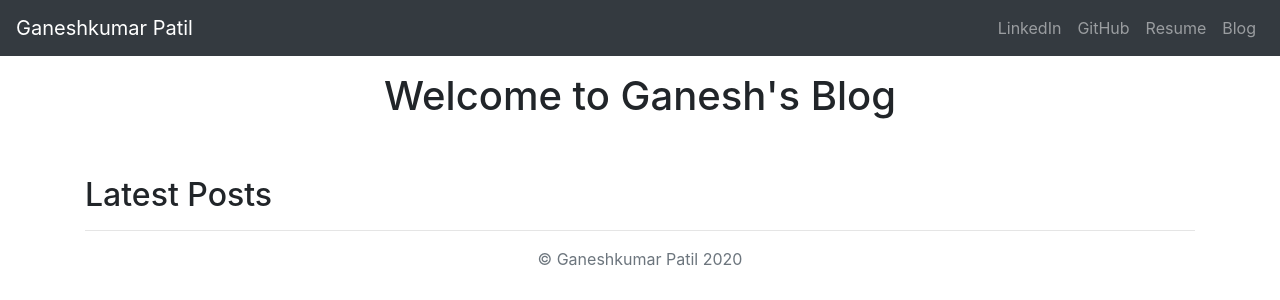
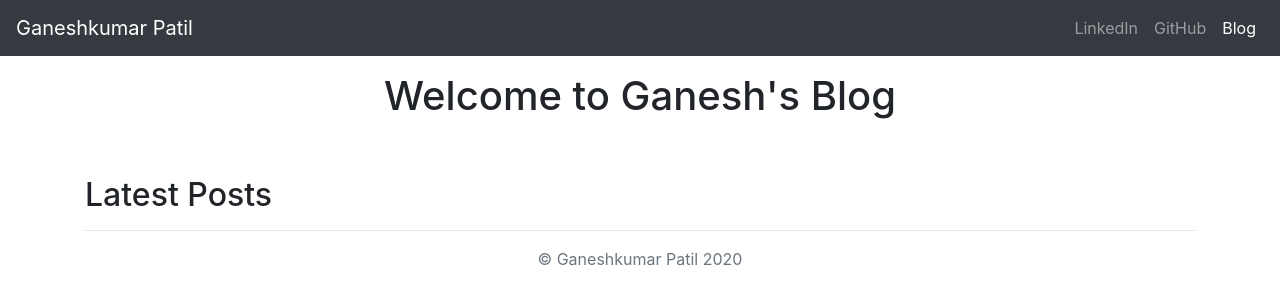
Before and after one commit to ganeshkp/portfolio-project, a Django app: page /blog/ in a window 1280 px wide. Shown: the top 300 px of the page. Run offline with Django 3.2, Linux system fonts and the light colour scheme; data that the repository does not hold is empty; some libraries are stand-ins or nearby versions.

Commit message:
Committing modified files

```diff
--- a/blog/templates/blog/allblogs.html
+++ b/blog/templates/blog/allblogs.html
@@ -27,8 +27,8 @@
         <div class="navbar-nav ml-auto">
           <a class="nav-item nav-link" href="https://www.linkedin.com/in/ganeshkumar-patil-332a5357">LinkedIn</a>
           <a class="nav-item nav-link" href="https://github.com/ganeshkp">GitHub</a>
-          <a class="nav-item nav-link" href="{% static 'resume.pdf' %}">Resume</a>
-          <a class="nav-item nav-link" href="{% url 'allblogs' %}">Blog</a>
+          <!-- <a class="nav-item nav-link" href="{% static 'resume.pdf' %}">Resume</a> -->
+          <a class="nav-item nav-link active" href="{% url 'allblogs' %}">Blog</a>
         </div>
       </div>
     </nav>
--- a/blog/templates/blog/detail.html
+++ b/blog/templates/blog/detail.html
@@ -27,7 +27,7 @@
         <div class="navbar-nav ml-auto">
           <a class="nav-item nav-link" href="https://www.linkedin.com/in/ganeshkumar-patil-332a5357">LinkedIn</a>
           <a class="nav-item nav-link" href="https://github.com/ganeshkp">GitHub</a>
-          <a class="nav-item nav-link" href="{% static 'resume.pdf' %}">Resume</a>
+          <!-- <a class="nav-item nav-link" href="{% static 'resume.pdf' %}">Resume</a> -->
           <a class="nav-item nav-link" href="{% url 'allblogs' %}">Blog</a>
         </div>
       </div>
--- a/jobs/templates/jobs/home.html
+++ b/jobs/templates/jobs/home.html
@@ -27,7 +27,7 @@
         <div class="navbar-nav ml-auto">
           <a class="nav-item nav-link" href="https://www.linkedin.com/in/ganeshkumar-patil-332a5357">LinkedIn</a>
           <a class="nav-item nav-link" href="https://github.com/ganeshkp">GitHub</a>
-          <a class="nav-item nav-link" href="{% static 'resume.pdf' %}">Resume</a>
+          <!-- <a class="nav-item nav-link" href="{% static 'resume.pdf' %}">Resume</a> -->
           <a class="nav-item nav-link" href="{% url 'allblogs' %}">Blog</a>
         </div>
       </div>
```
